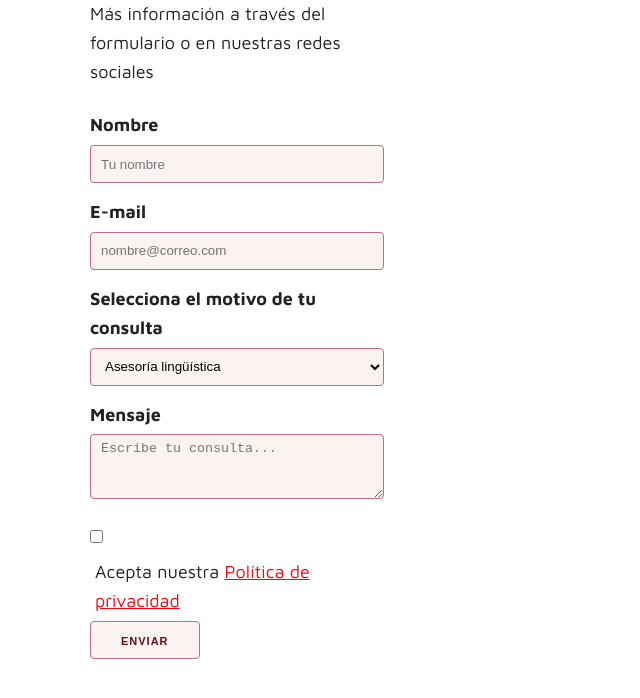
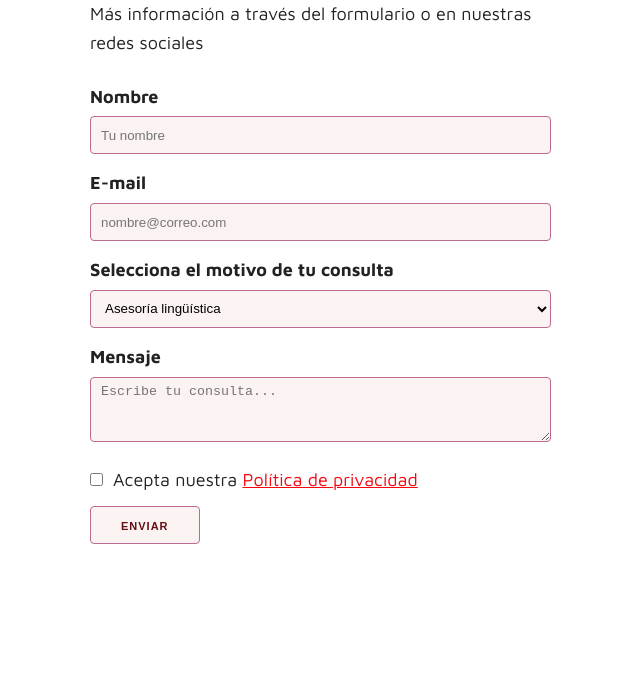
Before and after one commit to NayadeEtcetera/form, a plain HTML site: page index.html in a window 1280 px wide. Shown: the whole page, without its empty margins (70-710 px from the left). Drawn offline with Linux system fonts and the light colour scheme.

Commit message:
Update index.html

```diff
--- a/index.html
+++ b/index.html
@@ -13,7 +13,7 @@
   </head>
   <body>
     <div class="container row">
-      <div class="one-third column">
+      <div class="one-half column">
         <p>Más información a través del formulario o en nuestras redes sociales</p>
         <form name="contact" method="POST" data-netlify="true">
           <label for="TextInput">Nombre</label>
```
